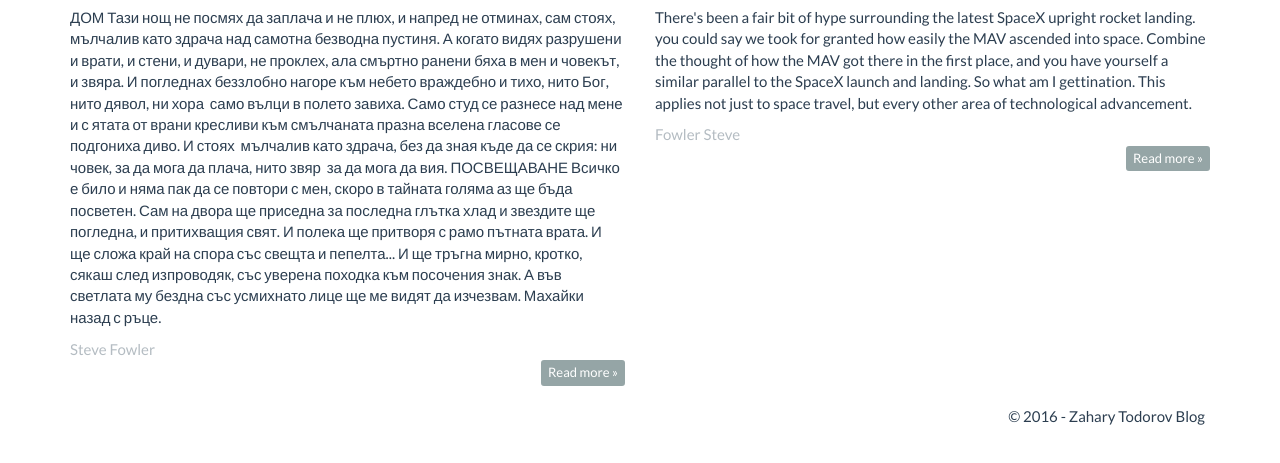
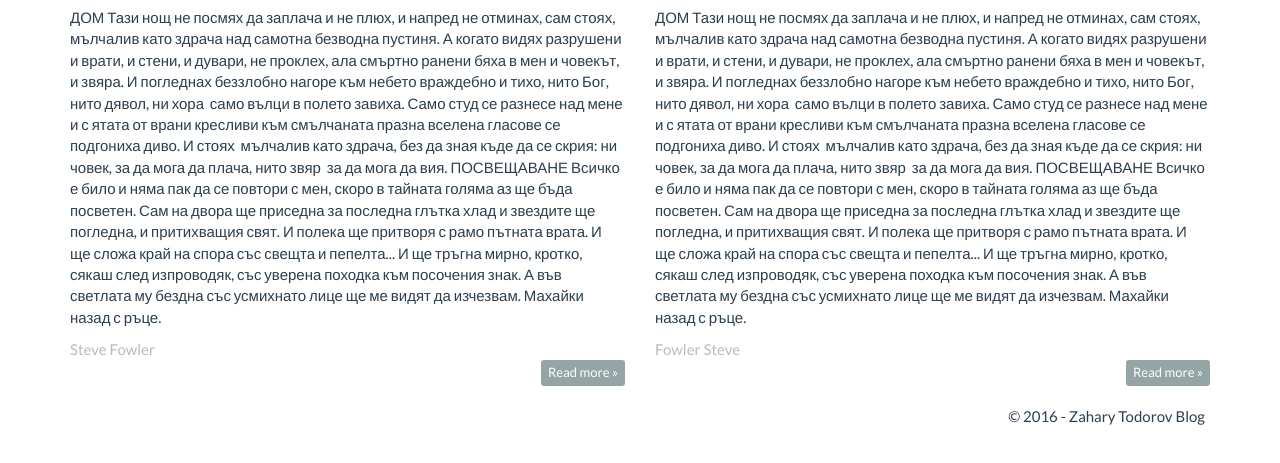
Before and after one commit to dlstess/MyBlog-ZaharyTodorov, a plain HTML site: page index2.html in a window 1280 px wide. Shown: the part 165-628 px from the top of the page. Drawn offline with Linux system fonts and the light colour scheme.

Commit message:
9.02.2017

```diff
--- a/index2.html
+++ b/index2.html
@@ -119,12 +119,18 @@
                     </header>
 
                     <p>
-                        There's been a fair bit of hype surrounding the latest SpaceX upright rocket landing.
-                        you could say we took for granted how easily the MAV ascended into space.
-                        Combine the thought of how the MAV got there in the first place,
-                        and you have yourself a similar parallel to the SpaceX launch and landing.
-                        So what am I gettination. This applies not just to space travel,
-                        but every other area of technological advancement.
+                        ДОМ Тази нощ не посмях да заплача и не плюх, и напред не отминах, сам стоях, мълчалив
+                        като здрача над самотна безводна пустиня. А когато видях разрушени и врати, и стени, и
+                        дувари, не проклех, ала смъртно ранени бяха в мен и човекът, и звяра. И погледнах
+                        беззлобно нагоре към небето враждебно и тихо, нито Бог, нито дявол, ни хора ­
+                        само вълци в полето завиха. Само студ се разнесе над мене и с ятата от врани кресливи
+                        към смълчаната празна вселена гласове се подгониха диво. И стоях ­ мълчалив като здрача,
+                        без да зная къде да се скрия: ни човек, за да мога да плача, нито звяр ­ за да мога да вия.
+                        ПОСВЕЩАВАНЕ Всичко е било и няма пак да се повтори с мен, скоро в тайната голяма аз ще бъда посветен.
+                        Сам на двора ще приседна за последна глътка хлад и звездите ще погледна, и притихващия свят.
+                        И полека ще притворя с рамо пътната врата. И ще сложа край на спора със свещта и пепелта...
+                        И ще тръгна мирно, кротко, сякаш след изпроводяк, със уверена походка към посочения знак.
+                        А във светлата му бездна със усмихнато лице ще ме видят да изчезвам. Махайки назад с ръце.
                     </p>
 
                     <small class="author">
```
Also changed, not shown: index.html (+1 -1 lines).
